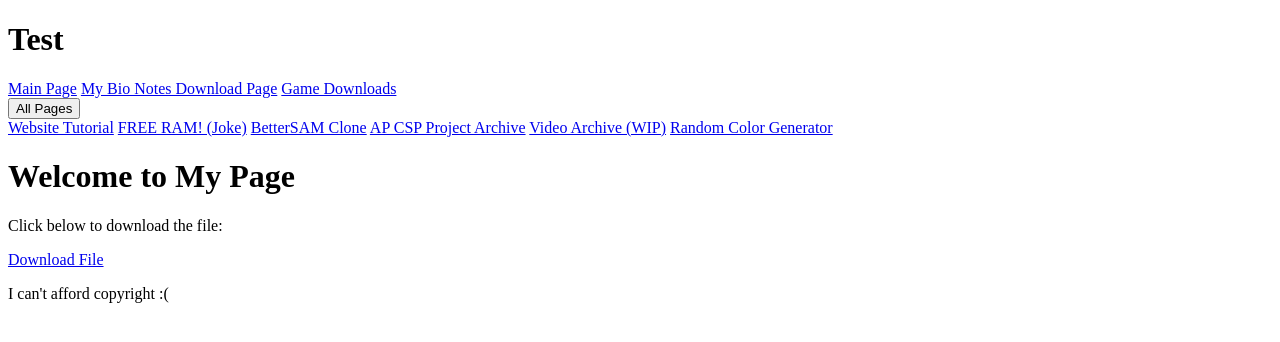
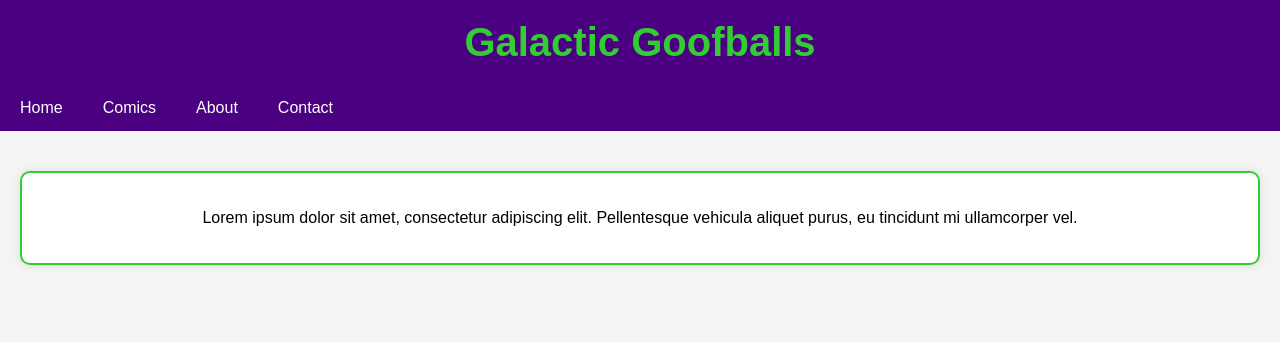
Before and after one commit to WhaleYogurt/WhaleYogurt.github.io, a plain HTML site: page Pages/test.html in a window 1280 px wide. Drawn offline with Linux system fonts and the light colour scheme.

Commit message:
Update test.html

```diff
--- a/Pages/test.html
+++ b/Pages/test.html
@@ -1,45 +1,72 @@
 <!DOCTYPE html>
-<html>
+<html lang="en">
 <head>
-    <title>Download Counter Example</title>
-    <!-- Hotjar Tracking Code for https://whaleyogurt.github.io/ -->
-    <script>
-        (function(h,o,t,j,a,r){
-            h.hj=h.hj||function(){(h.hj.q=h.hj.q||[]).push(arguments)};
-            h._hjSettings={hjid:3782294,hjsv:6};
-            a=o.getElementsByTagName('head')[0];
-            r=o.createElement('script');r.async=1;
-            r.src=t+h._hjSettings.hjid+j+h._hjSettings.hjsv;
-            a.appendChild(r);
-        })(window,document,'https://static.hotjar.com/c/hotjar-','.js?sv=');
-    </script>
+    <meta charset="UTF-8">
+    <meta name="viewport" content="width=device-width, initial-scale=1.0">
+    <title>Galactic Goofballs</title>
+    <style>
+        body {
+            font-family: Arial, sans-serif;
+            margin: 0;
+            padding: 0;
+            background-color: #f4f4f4;
+        }
+        .banner {
+            background-color: #4b0082; /* Dark purple */
+            color: #32cd32; /* Lime green */
+            text-align: center;
+            padding: 20px 0;
+            font-size: 2.5em;
+            font-weight: bold;
+        }
+        .menu-bar {
+            background-color: #4b0082; /* Dark purple */
+            overflow: hidden;
+        }
+        .menu-bar a {
+            float: left;
+            display: block;
+            color: white;
+            text-align: center;
+            padding: 14px 20px;
+            text-decoration: none;
+        }
+        .menu-bar a:hover {
+            background-color: #32cd32; /* Lime green */
+            color: #4b0082; /* Dark purple */
+        }
+        .content {
+            padding: 20px;
+            text-align: center;
+        }
+        .comic {
+            margin: 20px 0;
+            background-color: white;
+            padding: 20px;
+            border: 2px solid #32cd32; /* Lime green */
+            border-radius: 10px;
+            box-shadow: 0 0 10px rgba(0, 0, 0, 0.1);
+        }
+    </style>
 </head>
 <body>
-    <header>
-        <h1>Test</h1>
-    </header>
-    <nav>
-        <a href="https://whaleyogurt.github.io">Main Page</a>
-        <a href="https://whaleyogurt.github.io/Pages/AdvancedHonorsBiologyNotes">My Bio Notes Download Page</a>
-        <a href="https://whaleyogurt.github.io/Pages/TestGameDownloads">Game Downloads</a>
-        <div class="dropdown">
-            <button class="dropbtn">All Pages</button>
-            <div class="dropdown-content">
-                <a href="https://whaleyogurt.github.io/Pages/WebsiteTutorial">Website Tutorial</a>
-                <a href="https://whaleyogurt.github.io/Pages/FreeRAM">FREE RAM! (Joke)</a>
-                <a href="https://whaleyogurt.github.io/BetterSAM/index.html">BetterSAM Clone</a>
-                <a href="https://whaleyogurt.github.io/Pages/APCSP_Apps.html">AP CSP Project Archive</a>
-                <a href="https://whaleyogurt.github.io/Pages/VideoArchive.html">Video Archive (WIP)</a>
-                <a href="https://whaleyogurt.github.io/Pages/RandomColor.html">Random Color Generator</a>
-            </div>
+
+    <div class="banner">
+        Galactic Goofballs
+    </div>
+
+    <div class="menu-bar">
+        <a href="#home">Home</a>
+        <a href="#comics">Comics</a>
+        <a href="#about">About</a>
+        <a href="#contact">Contact</a>
+    </div>
+
+    <div class="content">
+        <div class="comic">
+            <p>Lorem ipsum dolor sit amet, consectetur adipiscing elit. Pellentesque vehicula aliquet purus, eu tincidunt mi ullamcorper vel.</p>
         </div>
-    </nav>
-    <h1>Welcome to My Page</h1>
-    <p>Click below to download the file:</p>
-    <!-- Download Link with Bitly Shortened URL -->
-    <a href="https://bit.ly/3RbiA86" target="_blank">Download File</a>
-    <div class="footer">
-        <p>I can't afford copyright :(</p>
     </div>
+
 </body>
 </html>
```
